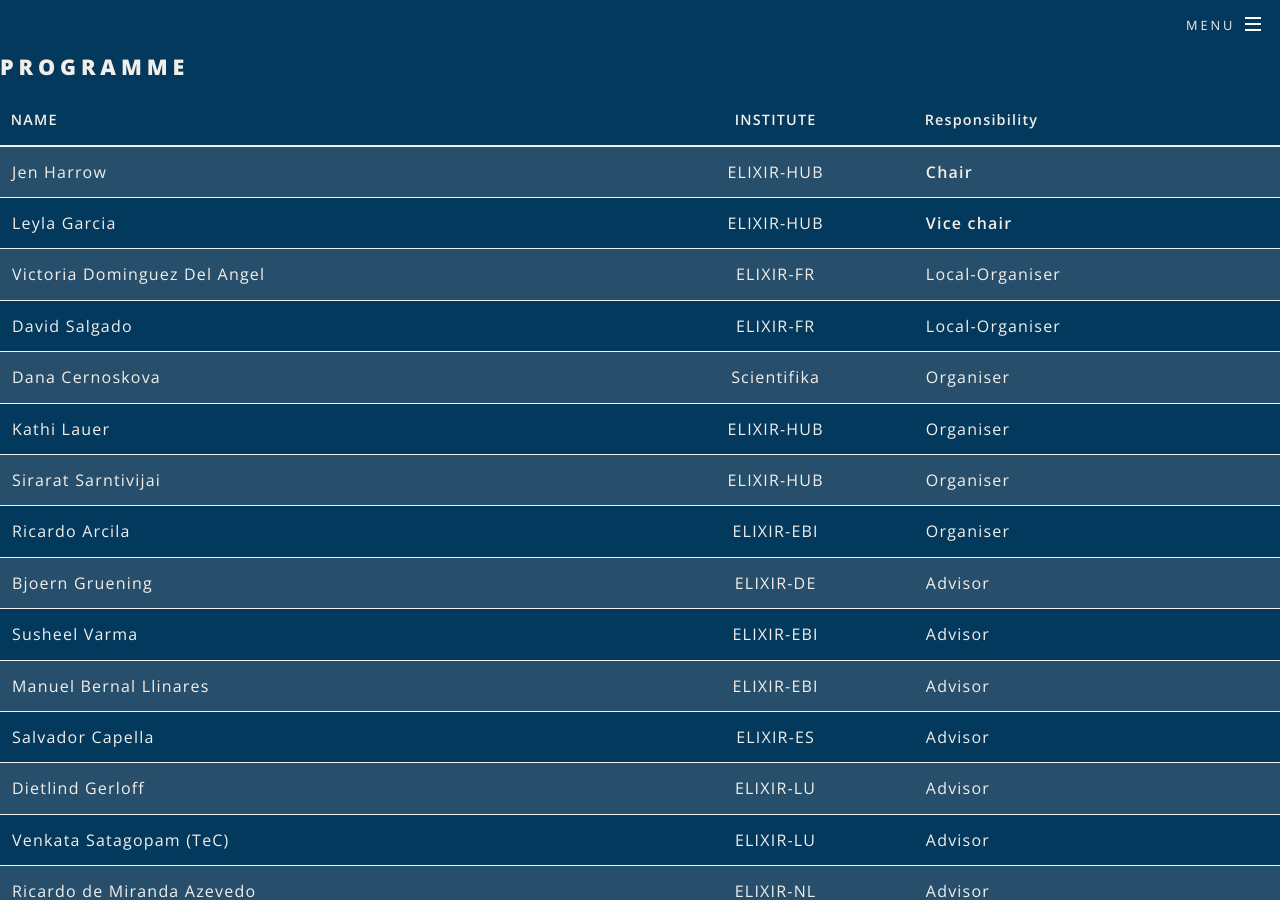
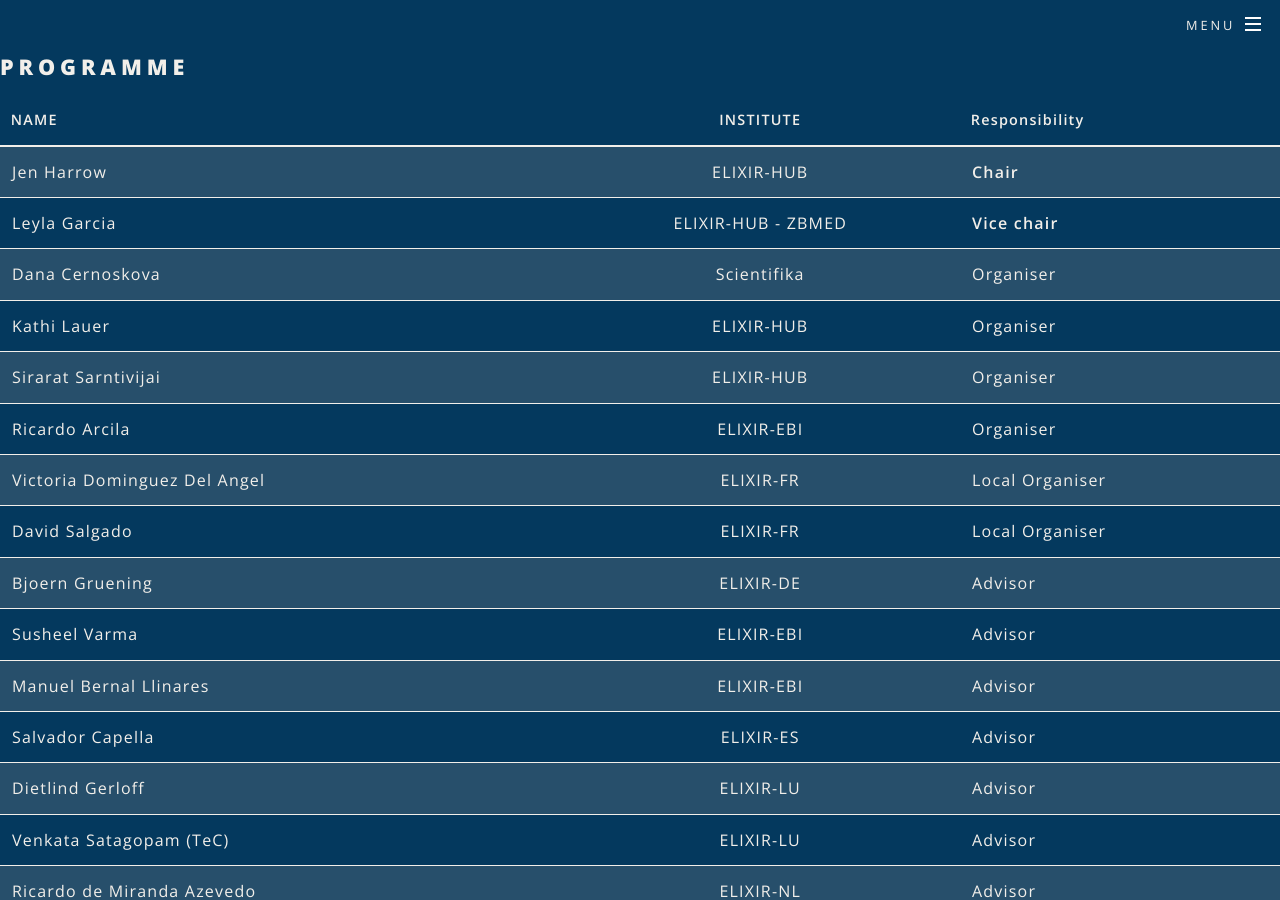
Before and after one commit to elixir-europe/biohackathon-europe-2019, a Jekyll site: the page built from _committee/updated committee-1.md, in a window 1280 px wide and 900 px high. Built offline with Jekyll 4.4.1, drawn with Linux system fonts in a browser that asks for light colours; nearby versions of some CDN libraries.

```diff
--- a/_committee/updated committee-1.md
+++ b/_committee/updated committee-1.md
@@ -8,13 +8,13 @@ author: Ricardo
 |**NAME**|**INSTITUTE**|**Responsibility**|
 |:---------------------|:----------------:|:----------|
 | Jen Harrow                 | ELIXIR-HUB  | **Chair**  |
-| Leyla Garcia               | ELIXIR-HUB  | **Vice chair** |
-| Victoria Dominguez Del Angel  | ELIXIR-FR   | Local-Organiser  |
-| David Salgado              | ELIXIR-FR   | Local-Organiser  |
+| Leyla Garcia               | ELIXIR-HUB - ZBMED | **Vice chair** |
 | Dana Cernoskova            | Scientifika | Organiser  |
 | Kathi Lauer                | ELIXIR-HUB  | Organiser  |
 | Sirarat Sarntivijai        | ELIXIR-HUB  | Organiser  |
 | Ricardo Arcila             | ELIXIR-EBI  | Organiser  |
+| Victoria Dominguez Del Angel  | ELIXIR-FR   | Local Organiser  |
+| David Salgado              | ELIXIR-FR   | Local Organiser  |
 | Bjoern Gruening            | ELIXIR-DE   | Advisor    |
 | Susheel Varma              | ELIXIR-EBI  | Advisor    |
 | Manuel Bernal Llinares     | ELIXIR-EBI  | Advisor    |
```
